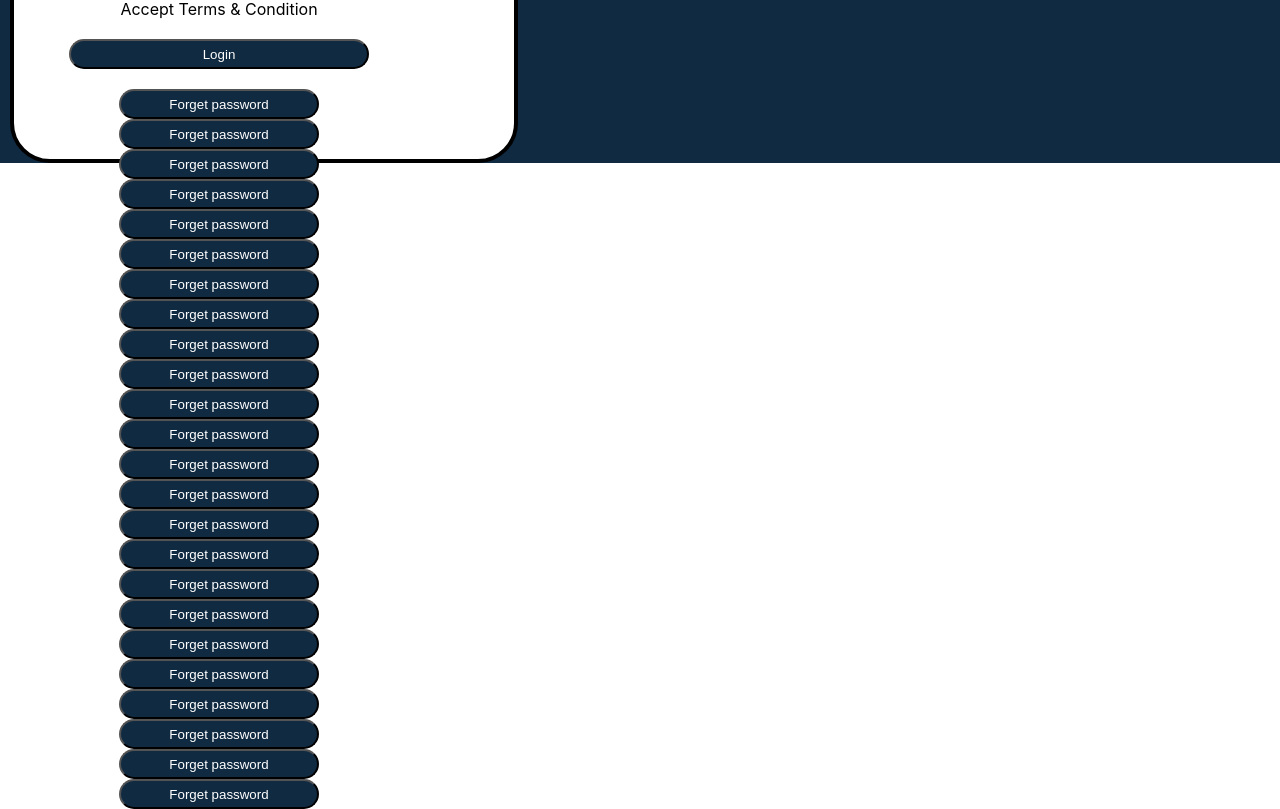
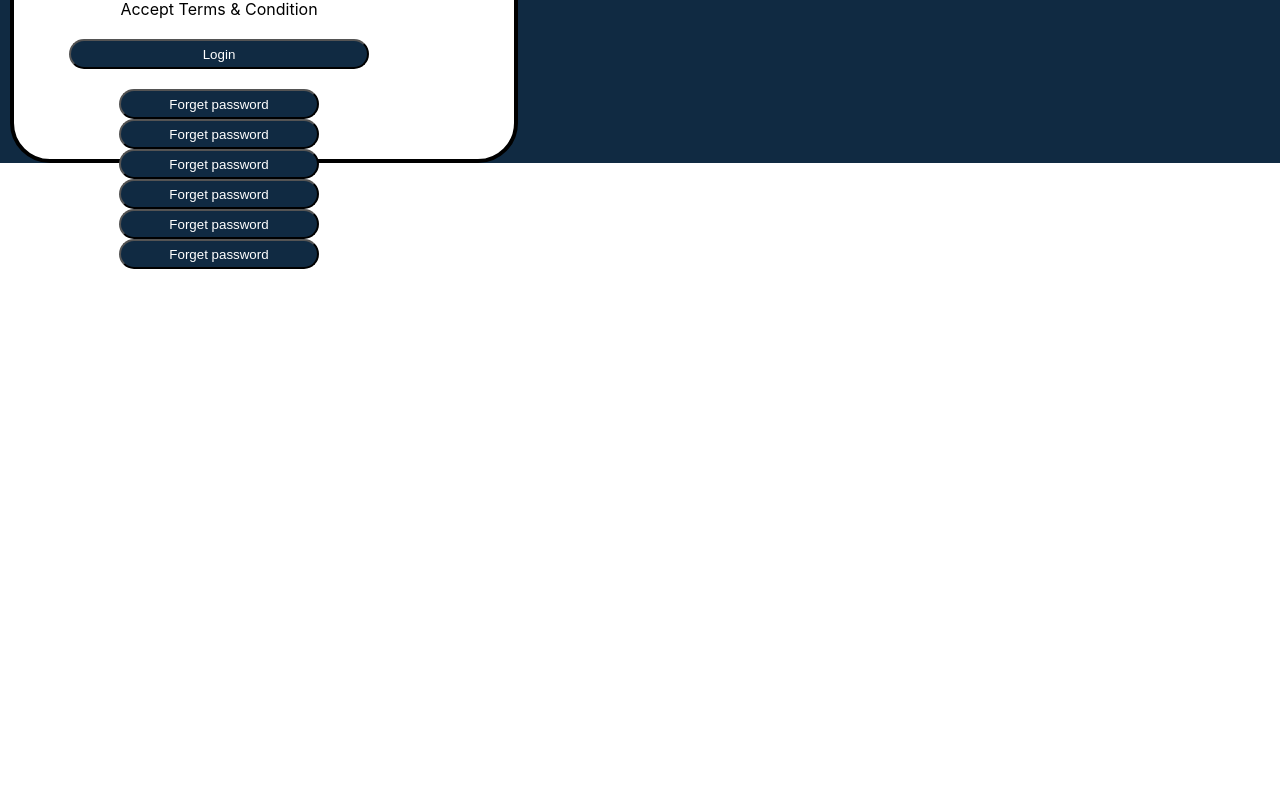
Before and after one commit to Yahiya-Zahour/pickupbiz3, a React (Create React App) app: page / in a window 1280 px wide. Shown: the part 455-1264 px from the top of the page. After the commit the page ends 800 px from the top, so only its background shows below. Built offline with nearby package versions, Linux system fonts and the light colour scheme.

Commit message:
wastedwork

```diff
--- a/src/Component/HeaderSection/MainBodyHeader/MainHeader.jsx
+++ b/src/Component/HeaderSection/MainBodyHeader/MainHeader.jsx
@@ -37,24 +37,7 @@ export const MainHeader = () => {
                   <button className="forget">Forget password</button>
                   <button className="forget">Forget password</button>
                    <button className="forget">Forget password</button>  <button className="forget">Forget password</button>
-                  <button className="forget">Forget password</button>
-                   <button className="forget">Forget password</button>
-                  <button className="forget">Forget password</button>
-                  <button className="forget">Forget password</button>
-                  <button className="forget">Forget password</button>
-                  <button className="forget">Forget password</button>
-                  <button className="forget">Forget password</button>
-                  <button className="forget">Forget password</button>
-                  <button className="forget">Forget password</button>
-                  <button className="forget">Forget password</button>
-                  <button className="forget">Forget password</button>
-                  <button className="forget">Forget password</button>
-                  <button className="forget">Forget password</button>
-                  <button className="forget">Forget password</button>
-                  <button className="forget">Forget password</button>
-                  <button className="forget">Forget password</button>
-                  <button className="forget">Forget password</button>
-                  <button className="forget">Forget password</button>
+
                 </Form>
             </div>
         </div>
```
